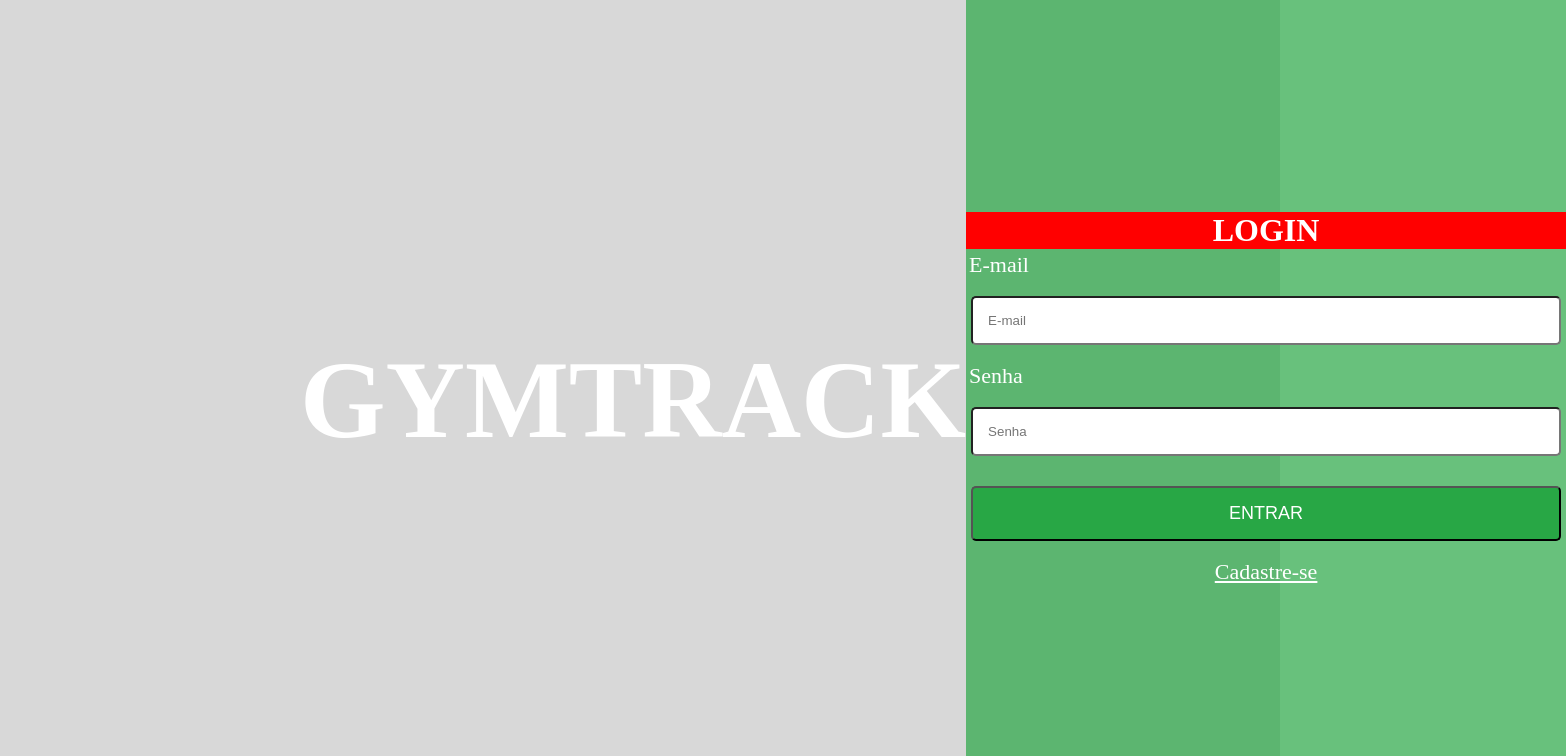
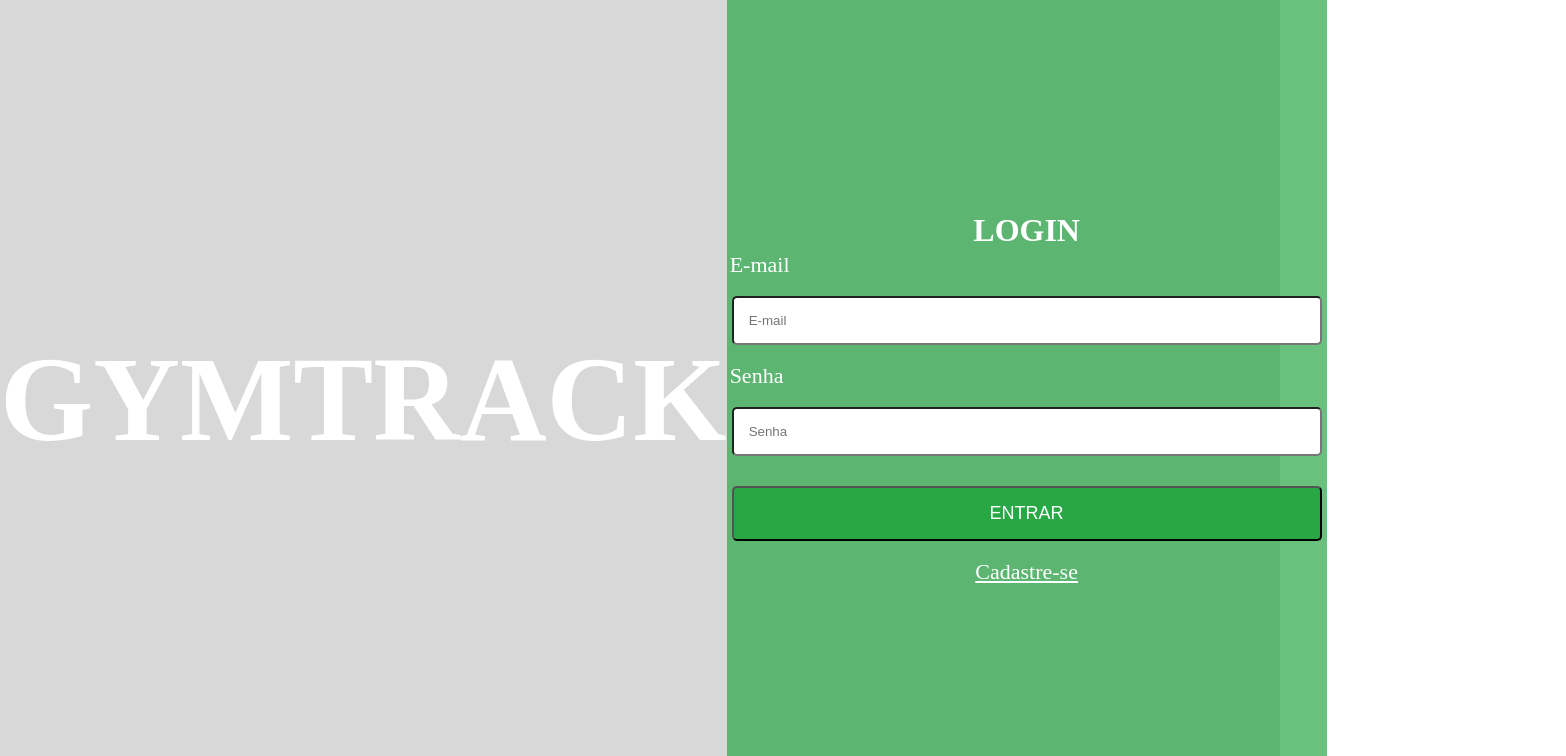
Before and after one commit to eliseu-daniel/frontGymTrack, a React (Vite) app: page / in a window 1280 px wide. Shown: the top 756 px of the page, 1566 px wide, since content can reach past the window. Built offline with nearby package versions, Linux system fonts and the light colour scheme.

Commit message:
conclusion formLogin

```diff
--- a/src/components/LoginForm.css
+++ b/src/components/LoginForm.css
@@ -30,14 +30,15 @@ label, a{
 }
 
 .titulo{
-    font-size: 110px;
-    margin-left: 300px;
+    display: flex;
+    justify-content: center;
+    font-size: 60px;
+    width: 6000px;
 }
 
 .sub-titulo{
     display: flex;
     justify-content: center;
-    background-color: red ;
     width: 600px;
 }
 
--- a/src/components/LoginForm.jsx
+++ b/src/components/LoginForm.jsx
@@ -4,7 +4,9 @@ import './LoginForm.css'
 export function LoginForm() {
     return (
         <div className="namePrincipal">
-            <h1 className="titulo">GYMTRACK</h1>
+            <div className="titulo">
+                <h1>GYMTRACK</h1>
+            </div>
             <main className="form">
                 <div className="form form-inputs">
                     <div className="sub-titulo">
```
